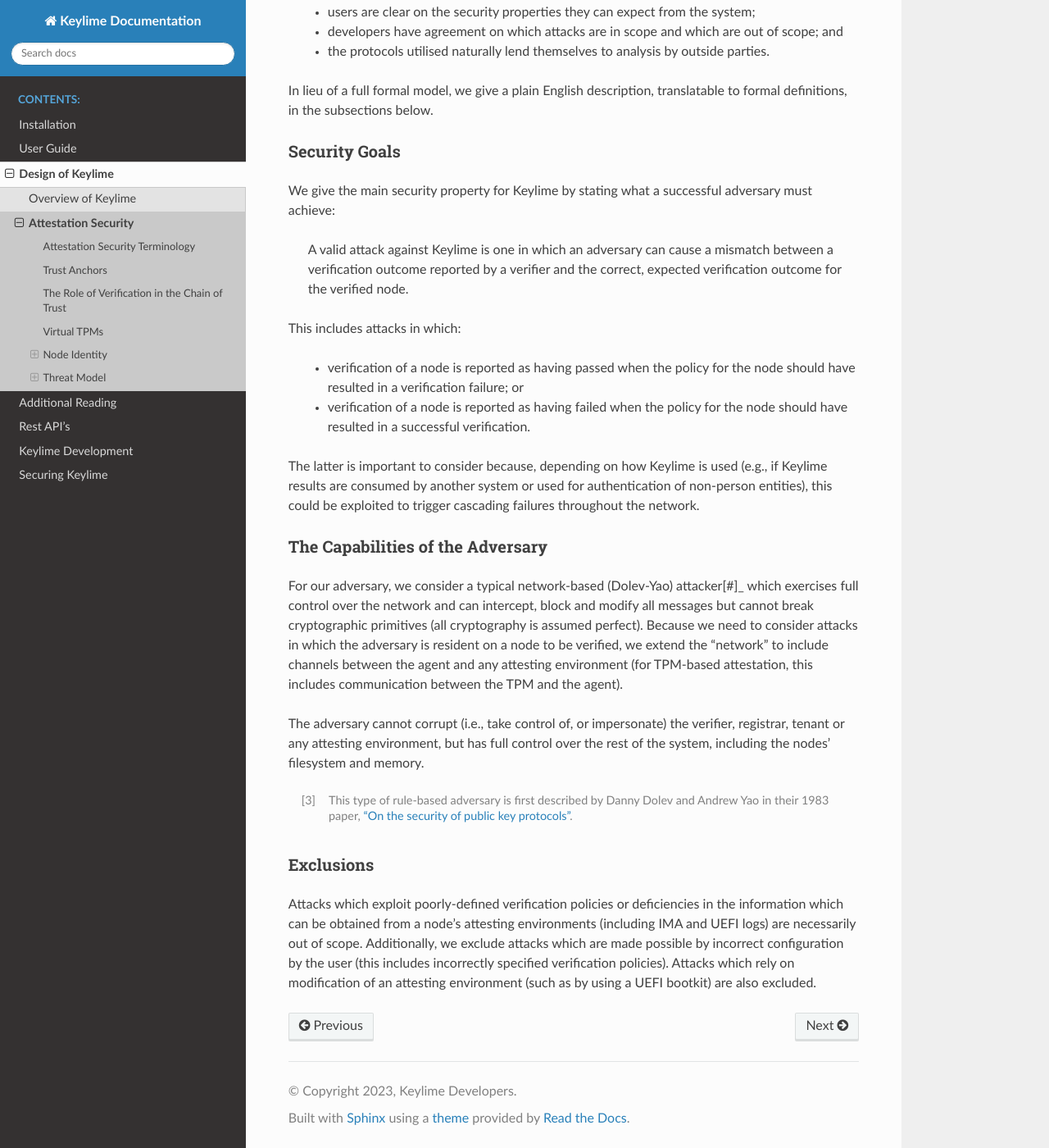
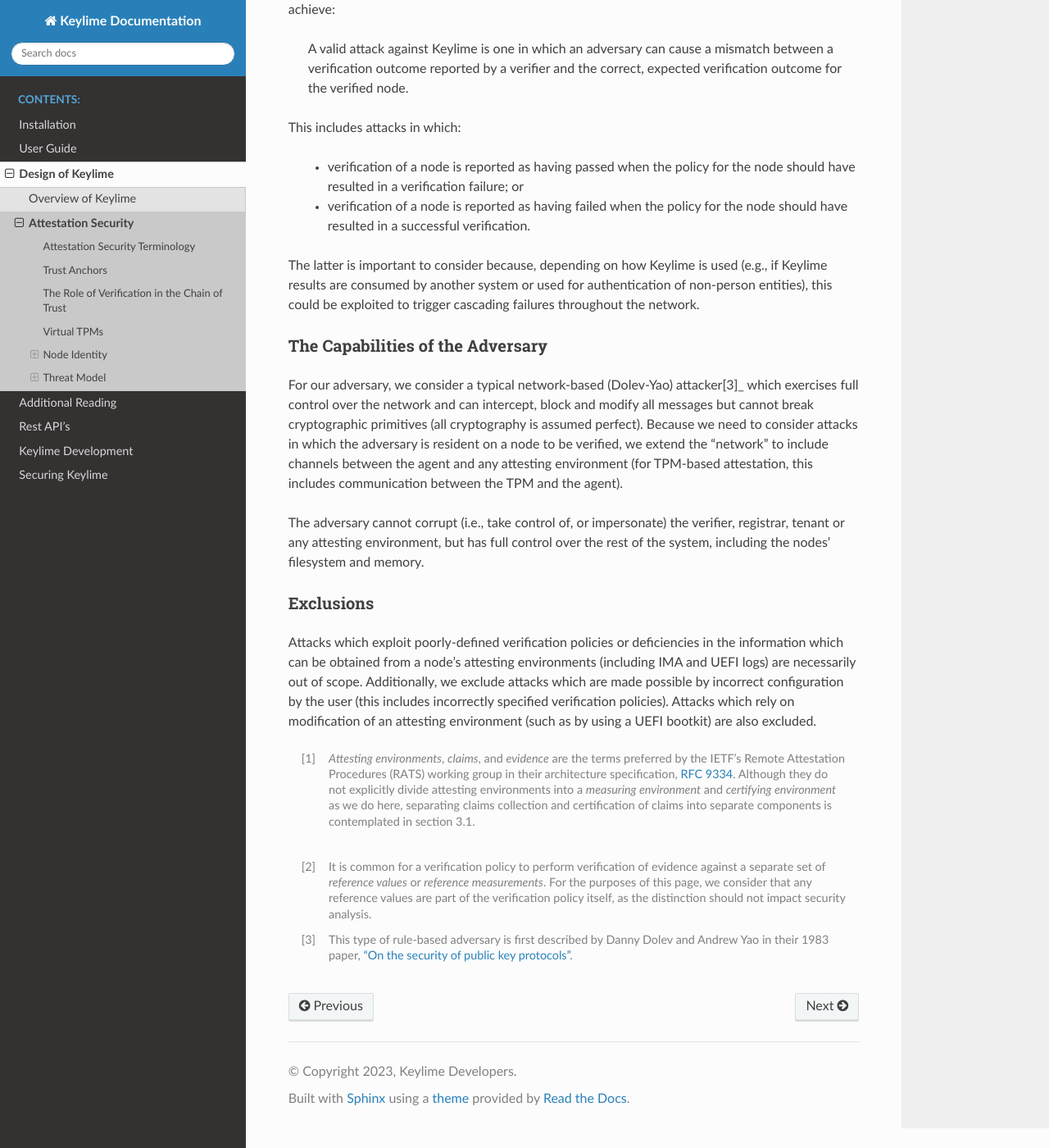
Before and after one commit to keylime/keylime, a Sphinx documentation site: the page built from docs/design/security.rst, in a window 1280 px wide and 1400 px high, scrolled down 6124 px. Shown: the whole window at 82% size. Built offline with Sphinx 7.4.7 and the Read the Docs theme 2.0.0, drawn with Linux system fonts in a browser that asks for light colours; some of the changed text lies outside the part shown.

Commit message:
Fix formatting issues
Signed-off-by: Jean Snyman <git@jsnyman.com>

```diff
--- a/docs/design/security.rst
+++ b/docs/design/security.rst
@@ -8,8 +8,10 @@
 
   * to produce alerts if an unauthorised change occurs somewhere in a user's fleet of machines (e.g., boot order is
     so configured that a server boots from an external drive);
+
   * to authenticate a workload based on the state of the workload and the node on which it is running, in service of
     zero-trust principles; or
+
   * to release keys from a key broker to unlock an encrypted data store once the data store system has been verified.
 
 As a result, a user must have faith that the verification outcome reported by Keylime is correct for the specific system
@@ -88,12 +84,8 @@
 In this example, the user has installed the Keylime agent on a node which identifies itself to an instance of the
 Keylime registrar and delivers evidence to a separate Keylime verifier instance. As in the diagram from the previous
 section, the node is able to attest the contents of its UEFI boot log and the integrity of specific files using Linux
-IMA. The user has configured the verifier with a certain *verification policy*[#]_ which it will use to evaluate the
+IMA. The user has configured the verifier with a certain *verification policy*[2]_ which it will use to evaluate the
 evidence received in each periodic attestation.
-
-.. [#] It is common for a verification policy to perform verification of evidence against a separate set of *reference
-   values* or *reference measurements*. For the purposes of this page, we consider that any reference values are part of
-   the verification policy itself, as the distinction should not impact security analysis.
 
 When the attested node boots, the UEFI firmware and the bootloader each have their turn to execute in the boot sequence.
 They both write entries to the boot log and, for each log entry, update registers in the TPM with a hash of that entry.
@@ -223,9 +215,9 @@
     that the Keylime agent cannot be trusted to report the correct agent ID to the registrar.
 
 If the user wishes to rely solely on the EK as identity for the attested node, they are expected to manually verify the
-EK out of band themselves **before** enrolling the node for verification. This can be done `using tpm2_tools`_.
+EK out of band themselves **before** enrolling the node for verification. This can be done `using tpm2-tools`_.
 
-.. _using tpm2_tools: https://github.com/tpm2-software/tpm2-tools/blob/master/man/tpm2_getekcertificate.1.md
+.. _using tpm2-tools: https://github.com/tpm2-software/tpm2-tools/blob/master/man/tpm2_getekcertificate.1.md
 
 Other Identity Binding Options
 """"""""""""""""""""""""""""""
@@ -252,7 +244,9 @@
 attacker. This has a number of advantages, not limited to the following:
 
   * users are clear on the security properties they can expect from the system;
+
   * developers have agreement on which attacks are in scope and which are out of scope; and
+
   * the protocols utilised naturally lend themselves to analysis by outside parties.
 
 In lieu of a full formal model, we give a plain English description, translatable to formal definitions, in the
@@ -270,6 +264,7 @@
 
   * verification of a node is reported as having passed when the policy for the node should have resulted in a
     verification failure; or
+
   * verification of a node is reported as having failed when the policy for the node should have resulted in a
     successful verification.
 
@@ -280,7 +275,7 @@
 The Capabilities of the Adversary
 """""""""""""""""""""""""""""""""
 
-For our adversary, we consider a typical network-based (Dolev-Yao) attacker[#]_ which exercises full control over the
+For our adversary, we consider a typical network-based (Dolev-Yao) attacker[3]_ which exercises full control over the
 network and can intercept, block and modify all messages but cannot break cryptographic primitives (all cryptography is
 assumed perfect). Because we need to consider attacks in which the adversary is resident on a node to be verified, we
 extend the "network" to include channels between the agent and any attesting environment (for TPM-based attestation,
@@ -302,3 +292,21 @@
 attacks which are made possible by incorrect configuration by the user (this includes incorrectly specified verification
 policies). Attacks which rely on modification of an attesting environment (such as by using a UEFI bootkit) are also
 excluded.
+
+
+
+.. [1] *Attesting environments*, *claims*, and *evidence* are the terms preferred by the IETF's Remote Attestation
+   Procedures (RATS) working group in their architecture specification, `RFC 9334`_. Although they do not explicitly
+   divide attesting environments into a *measuring environment* and *certifying environment* as we do here, separating
+   claims collection and certification of claims into separate components is contemplated in section 3.1.
+
+.. _RFC 9334: https://datatracker.ietf.org/doc/html/rfc9334
+
+.. [2] It is common for a verification policy to perform verification of evidence against a separate set of *reference
+   values* or *reference measurements*. For the purposes of this page, we consider that any reference values are part of
+   the verification policy itself, as the distinction should not impact security analysis.
+
+.. [3] This type of rule-based adversary is first described by Danny Dolev and Andrew Yao in their 1983 paper, `"On the
+   security of public key protocols"`_.
+
+.. _"On the security of public key protocols": http://www.cs.huji.ac.il/~dolev/pubs/dolev-yao-ieee-01056650.pdf
```
Also changed, not shown: other parts of docs/design/security.rst (+1 -12 lines).
